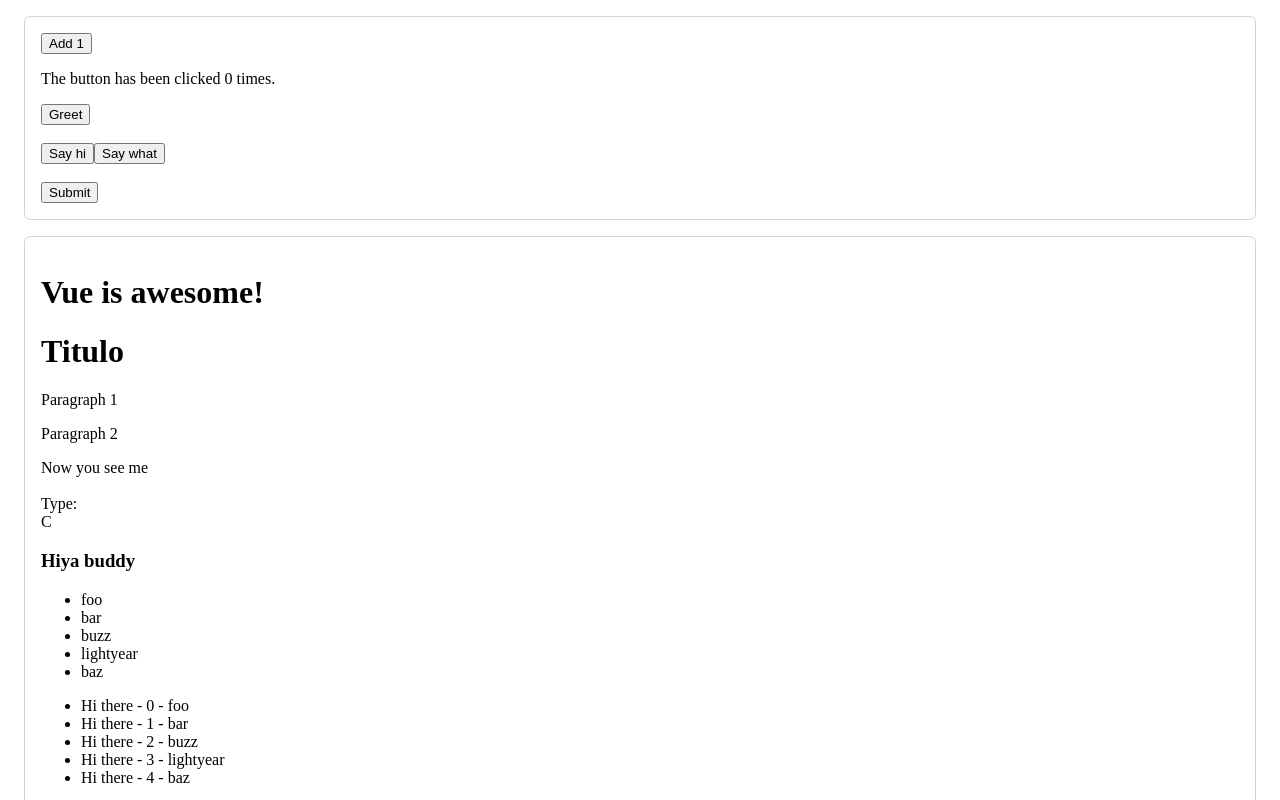
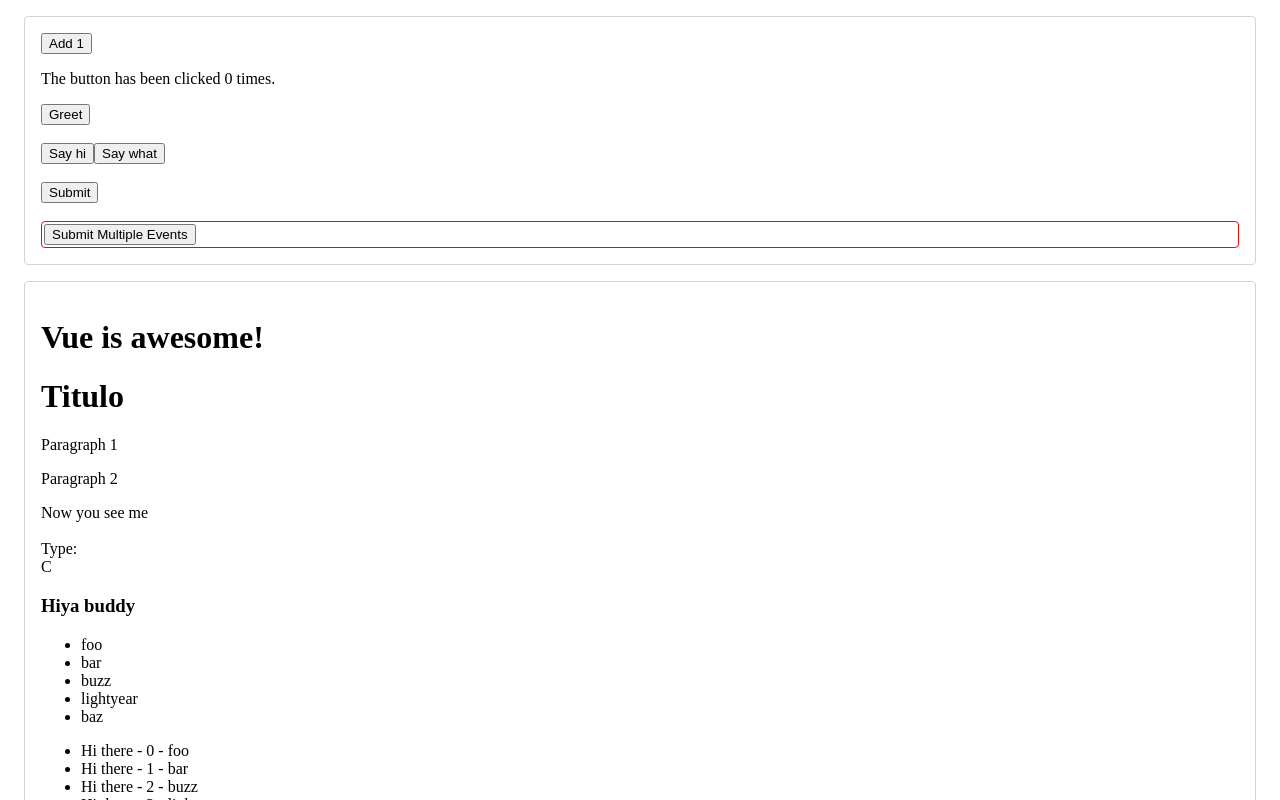
Before and after one commit to brrrdy/toddlervue, a plain HTML site: page index.html in a window 1280 px wide. Shown: the top 800 px of the page. Drawn offline with nearby package versions, Linux system fonts and the light colour scheme.

Commit message:
add multi-event handling examples

```diff
--- a/app.js
+++ b/app.js
@@ -201,6 +201,18 @@ Vue.createApp({
         event.preventDefault()
       }
       alert(message)
+    },
+    zero(event) {
+      alert(event.currentTarget.tagName + ' says zero!')
+    },
+    one(event) {
+      alert(event.currentTarget.tagName + ' says one!')
+    },
+    two(event) {
+      alert(event.currentTarget.tagName + ' says two!')
+    },
+    soAlone(event) {
+      alert(event.currentTarget.tagName + ' says what a lonely way to click!')
     }
   }
 }).mount('#app4')
--- a/index.html
+++ b/index.html
@@ -23,6 +23,9 @@
     </div><br>
     <div>
       <button @click="warn('Form cannot be submitted yet.', $event)">Submit</button>
+    </div><br>
+    <div class="clickable" @click.capture="zero($event)" @click.self="soAlone($event)">
+      <button name="multi-event" @click="one($event), two($event)">Submit Multiple Events</button>
     </div>
   </div>
   <div id="app3" class="app">
--- a/styles.css
+++ b/styles.css
@@ -1,6 +1,6 @@
 .app {
   border: 1px solid lightgray;
-  border-radius: 0.4em;
+  border-radius: 4px;
   padding: 1em;
   margin: 1em;
 }
@@ -18,3 +18,9 @@ div.text-danger::after {
 li.divider::marker {
   color: rgba(0,0,0,0);
 }
+
+div.clickable {
+  border: 1px solid red;
+  border-radius: 4px;
+  padding: 2px;
+}
```
